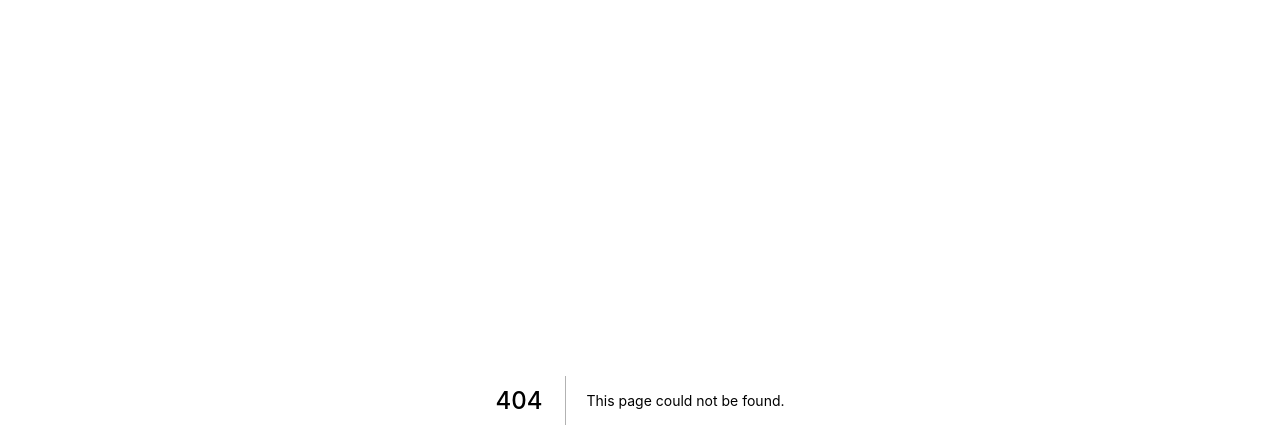
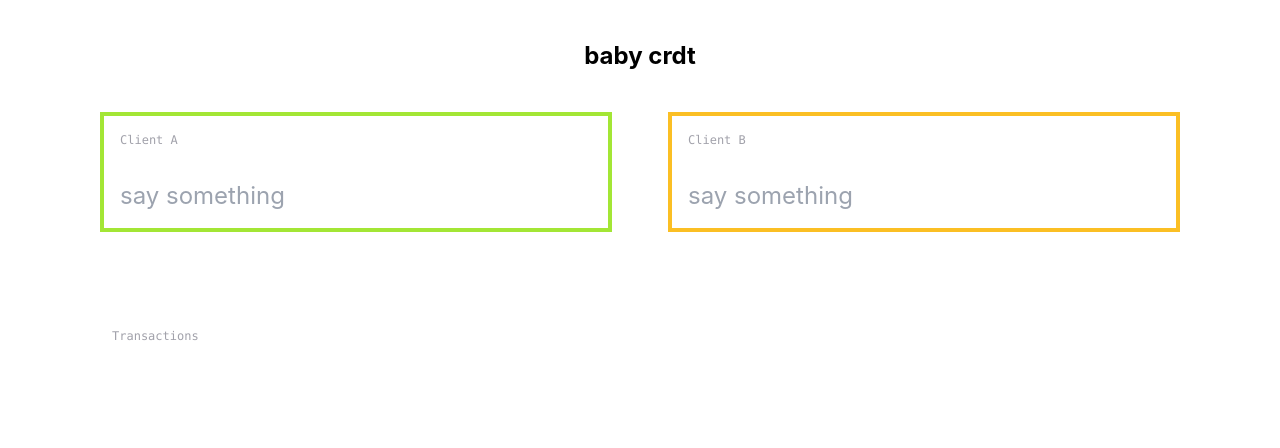
Before and after one commit to cindywu/baby-crdt, a Next.js app: page /v1 in a window 1280 px wide. Before the commit this address had no page. Shown: the top 448 px of the page. Built offline with nearby package versions, Linux system fonts and the light colour scheme.

Commit message:
first checkpoint at /v1

```diff
--- /dev/null
+++ b/components/client-v1.tsx
@@ -0,0 +1,114 @@
+import React, { useState, useEffect, useRef } from 'react'
+import { nanoid } from 'nanoid'
+
+type ClientProps = {
+  color: string
+  txs: any
+  setTxs: any
+  client: string
+}
+
+export default function Client({ color, txs, setTxs, client } : ClientProps) {
+  const [value, setValue] = useState('')
+  const [position, setPosition] = useState(null)
+  const inputRef = useRef<HTMLInputElement>(null)
+
+  useEffect(() => {
+    console.log({position})
+  }, [position])
+
+  useEffect(() => {
+    inputRef.current.selectionStart = position + 1
+    inputRef.current.selectionEnd = position + 1
+  }, [value])
+
+  useEffect(() => {
+    if (txs.length !== 0)  {
+      const last = txs.slice(-1).pop()
+      if (last && last.value === "⌫") {
+        console.log('do something!')
+        setValue(value.slice(0, last.back - 1) + value.slice(last.back))
+        return
+      }
+
+      // first character and insertion at beginning
+      if (last && last.back === null) {
+        setValue(last.value + value)
+      } else if (last && last.front === null) {
+        setValue(value + last.value)
+      } else {
+        setValue(value.slice(0,last.back) + last.value + value.slice(last.back))
+      }
+    }
+  }, [txs])
+
+  function handleChange(e : any){
+    const tx = {
+      id: nanoid(),
+      client,
+      value: e.target.value,
+      front: null,
+      back: null
+    }
+    setTxs([...txs, tx])
+  }
+
+  function handleKeyUp(e: any) {
+    const value = e.key
+
+    let back
+    if (e.target.value.length !== 0 && position === e.target.value.length) { // insertion at end
+      back = position
+    } else if (position === 0) { // first character OR insertion at beginning
+      back = null
+    } else if (e.target.value.length !== 0 && position !== e.target.value.length){
+      back = position
+    } else {
+      console.log('no one knows...')
+    }
+
+    let front
+    if (e.target.value.length !== 0 && position === 0) { // insertion at beginning
+      front = position
+    } else if (e.target.value.length === 0) { // first character
+      front = null
+    } else if (e.target.value.length !== 0 && position === e.target.value.length) { // insertion at end
+      front = null
+    } else {
+      front = position
+    }
+
+    const tx = {
+      id: nanoid(),
+      client,
+      value: value === "Backspace" ? "⌫" : value,
+      back,
+      front,
+    }
+    setTxs([...txs, tx])
+  }
+
+  function handleCursorMove(e: any) {
+    const position = e.target.selectionStart
+    setPosition(position)
+  }
+
+  return (
+    <div className={`w-2/5 text-2xl`}>
+      <div className={`border-4 ${color}`}>
+        <div className={"font-mono text-xs text-zinc-400 p-4"}>{client}</div>
+        <input
+          ref={inputRef}
+          // onChange={(e) => handleChange(e)}
+          onChange={(e) => console.log('onChange fired!')}
+          onKeyUp={(e) => handleKeyUp(e)}
+          onClick={(e) => handleCursorMove(e)}
+          className={"w-full p-4 outline-none"}
+          placeholder="say something"
+          value={value}
+        />
+      </div>
+
+    </div>
+  )
+}
--- /dev/null
+++ b/components/transactions-v1.tsx
@@ -0,0 +1,36 @@
+import React from 'react'
+
+type TransactionsProps = {
+  txs: any
+}
+
+export default function Transactions({ txs } : TransactionsProps) {
+  return (
+    <div className={"flex flex-col justify-center pt-20 mx-24"}>
+      <div className={"w-full text-xl p-4 "}>
+        <div className={"font-mono text-xs text-zinc-400 pb-4"}>Transactions</div>
+        {txs && txs.map((tx: any, i: any) => {
+        return (
+          <Transaction
+            key={tx.id}
+            tx={tx}
+            i={i}
+          />
+        )
+      })}
+      </div>
+    </div>
+  )
+}
+
+function Transaction({ tx, i} : any) {
+  return (
+    <div className={i%2 === 1 ? "grid grid-cols-5 text-xs p-4" : "grid grid-cols-5 text-xs p-4 bg-zinc-200"}>
+      <div className={"font-mono"}>{tx.id.slice(-6)}</div>
+      <div>{tx.client}</div>
+      <div>{tx.value}</div>
+      <div>{tx.back === null ? "null" : tx.back}</div>
+      <div>{tx.front === null ? "null" : tx.front}</div>
+    </div>
+  )
+}
--- /dev/null
+++ b/pages/v1/index.tsx
@@ -0,0 +1,30 @@
+import React, { useState } from 'react'
+import Client from '../../components/client-v1'
+import Transactions from '../../components/transactions-v1'
+
+export default function Home() {
+  const [txs, setTxs] = useState([])
+
+  return (
+    <div className={"w-screen"}>
+      <div className={"flex justify-center py-10 text-2xl font-bold"}>baby crdt</div>
+      <div className={"flex flex-row justify-center space-x-14"}>
+        <Client
+          color={"border-lime-400"}
+          txs={txs}
+          setTxs={setTxs}
+          client={"Client A"}
+        />
+        <Client
+          color={"border-amber-400"}
+          txs={txs}
+          setTxs={setTxs}
+          client={"Client B"}
+        />
+      </div>
+      <Transactions
+        txs={txs}
+      />
+    </div>
+  )
+}
```
